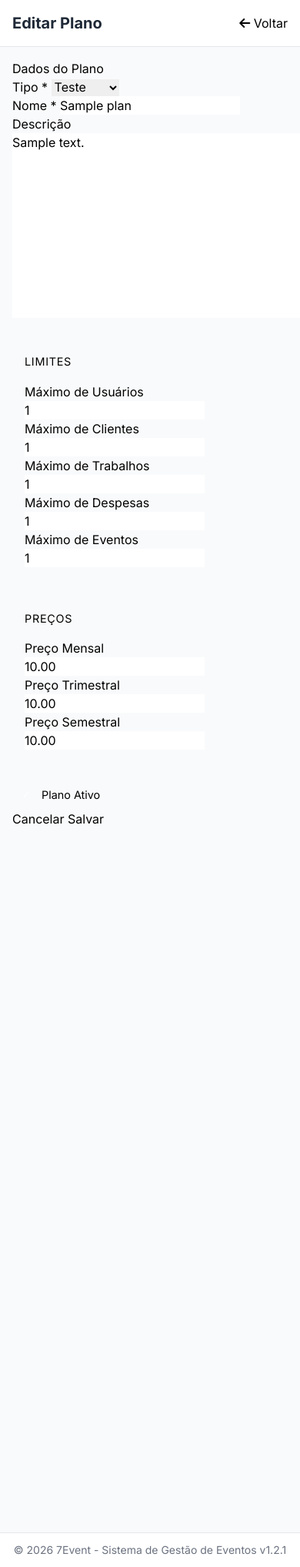
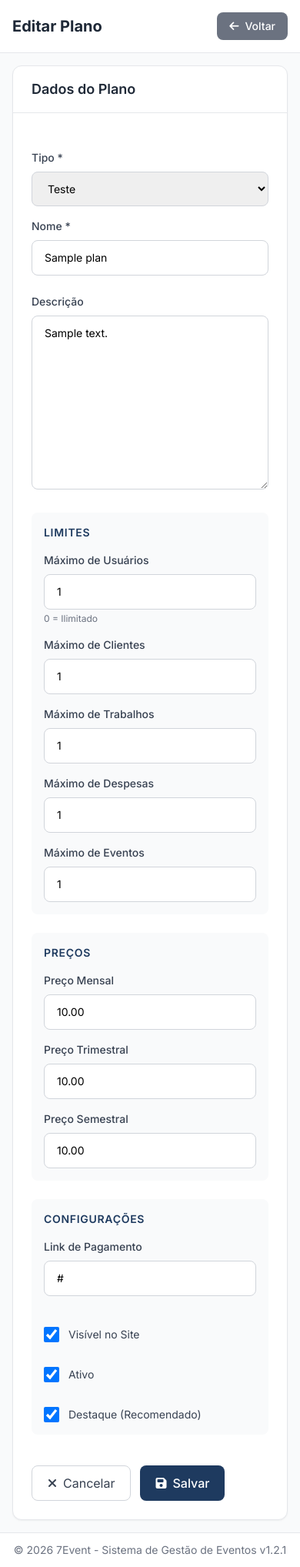
Before and after one commit to 7event24-alt/7event, a Django app: page /admin-panel/planos/1/editar/ in a window 390 px wide. Shown: the part 73-2109 px from the top of the page at 77% size. Run offline with Django 5.2, Linux system fonts and the light colour scheme; a user stored in the database is signed in; tables that the repository leaves empty hold one stand-in row (values such as "Sample post"); grey boxes marked "Sample" are stand-in pictures; data that the repository does not hold is empty; some libraries are stand-ins or nearby versions.

Commit message:
fix(admin_panel): add missing fields to PlanForm POST and update template with Tailwind
- Add payment_link, is_visible, and highlight fields to PlanForm in POST method
- Add __init__ method with Tailwind classes for checkboxes
- Add jQuery before Inputmask in base.html for phone mask to work
- Apply phone mask in profile edit mode
- Full Tailwind rewrite of plan_form.html template

```diff
--- a/base/admin_panel/views.py
+++ b/base/admin_panel/views.py
@@ -393,8 +393,29 @@ class PlanEditView(LoginRequiredMixin, View):
                     "price_monthly",
                     "price_quarterly",
                     "price_semester",
+                    "payment_link",
+                    "is_visible",
                     "is_active",
+                    "highlight",
                 ]
+
+            def __init__(self, *args, **kwargs):
+                super().__init__(*args, **kwargs)
+                for field in self.fields.values():
+                    field.widget.attrs.update(
+                        {
+                            "class": "w-full px-4 py-3 border border-gray-300 rounded-lg focus:ring-2 focus:ring-primary focus:border-primary outline-none text-sm"
+                        }
+                    )
+                self.fields["is_visible"].widget.attrs.update(
+                    {"class": "w-5 h-5 text-primary"}
+                )
+                self.fields["is_active"].widget.attrs.update(
+                    {"class": "w-5 h-5 text-primary"}
+                )
+                self.fields["highlight"].widget.attrs.update(
+                    {"class": "w-5 h-5 text-gold"}
+                )
 
         form = PlanForm(instance=plan)
         return render(request, self.template_name, {"form": form, "object": plan})
@@ -424,8 +445,29 @@ class PlanEditView(LoginRequiredMixin, View):
                     "price_monthly",
                     "price_quarterly",
                     "price_semester",
+                    "payment_link",
+                    "is_visible",
                     "is_active",
+                    "highlight",
                 ]
+
+            def __init__(self, *args, **kwargs):
+                super().__init__(*args, **kwargs)
+                for field in self.fields.values():
+                    field.widget.attrs.update(
+                        {
+                            "class": "w-full px-4 py-3 border border-gray-300 rounded-lg focus:ring-2 focus:ring-primary focus:border-primary outline-none text-sm"
+                        }
+                    )
+                self.fields["is_visible"].widget.attrs.update(
+                    {"class": "w-5 h-5 text-primary"}
+                )
+                self.fields["is_active"].widget.attrs.update(
+                    {"class": "w-5 h-5 text-primary"}
+                )
+                self.fields["highlight"].widget.attrs.update(
+                    {"class": "w-5 h-5 text-gold"}
+                )
 
         form = PlanForm(request.POST, instance=plan)
         if form.is_valid():
--- a/base/templates/accounts/profile.html
+++ b/base/templates/accounts/profile.html
@@ -393,6 +393,12 @@ function toggleEditMode() {
         displayMode.classList.add('hidden');
         editForm.classList.remove('hidden');
         editBtn.innerHTML = '<i class="fas fa-times"></i> Cancelar';
+
+        // Apply phone mask when edit form is shown
+        if (typeof Inputmask !== 'undefined') {
+            Inputmask({ mask: '(99) 99999-9999' }).mask(document.querySelectorAll('#editForm [data-mask="phone"]'));
+            Inputmask({ mask: '(99) 9999-9999' }).mask(document.querySelectorAll('#editForm [data-mask="phone-fixed"]'));
+        }
     }
 }
 </script>
--- a/base/templates/admin_panel/plan_form.html
+++ b/base/templates/admin_panel/plan_form.html
@@ -4,143 +4,133 @@
 {% block page_title %}{% if object %}Editar{% else %}Novo{% endif %} Plano{% endblock %}
 
 {% block header_actions %}
-<a href="{% url 'admin_panel:plan_list' %}" class="btn btn-secondary">
+<a href="{% url 'admin_panel:plan_list' %}" class="bg-gray-500 hover:bg-gray-600 text-white px-4 py-2 rounded-lg text-sm font-medium flex items-center gap-2 transition-colors">
     <i class="fas fa-arrow-left"></i> Voltar
 </a>
 {% endblock %}
 
 {% block content %}
-<div class="card" style="max-width: 800px; margin: 0 auto;">
-    <div class="card-header">
-        <h3 class="card-title">Dados do Plano</h3>
+<div class="max-w-3xl mx-auto">
+    <div class="bg-white rounded-xl shadow-sm border border-gray-200 overflow-hidden">
+        <div class="px-6 py-4 border-b border-gray-200">
+            <h3 class="text-lg font-semibold text-gray-800">Dados do Plano</h3>
         </div>
-    <div class="card-body">
-        <form method="post">
+        <div class="p-6">
+            <form method="post" class="space-y-6">
                 {% csrf_token %}
 
-            <div class="form-row">
-                <div class="form-group">
-                    <label class="label">{{ form.type.label }} *</label>
+                {% if form.errors %}
+                <div class="bg-red-100 border border-red-400 text-red-700 px-4 py-3 rounded-lg">
+                    <p>Por favor, corrija os erros abaixo.</p>
+                </div>
+                {% endif %}
+
+                <div class="grid grid-cols-1 md:grid-cols-2 gap-4">
+                    <div>
+                        <label class="block text-sm font-medium text-gray-700 mb-2">{{ form.type.label }} *</label>
                         {{ form.type }}
+                        {% if form.type.errors %}
+                        <span class="text-red-500 text-sm">{{ form.type.errors.0 }}</span>
+                        {% endif %}
                     </div>
-                <div class="form-group">
-                    <label class="label">{{ form.name.label }} *</label>
+                    <div>
+                        <label class="block text-sm font-medium text-gray-700 mb-2">{{ form.name.label }} *</label>
                         {{ form.name }}
+                        {% if form.name.errors %}
+                        <span class="text-red-500 text-sm">{{ form.name.errors.0 }}</span>
+                        {% endif %}
                     </div>
                 </div>
 
-            <div class="form-group">
-                <label class="label">{{ form.description.label }}</label>
+                <div>
+                    <label class="block text-sm font-medium text-gray-700 mb-2">{{ form.description.label }}</label>
                     {{ form.description }}
+                    {% if form.description.errors %}
+                    <span class="text-red-500 text-sm">{{ form.description.errors.0 }}</span>
+                    {% endif %}
                 </div>
 
-            <div class="form-section">
-                <h4>Limites</h4>
-                <div class="form-row">
-                    <div class="form-group">
-                        <label class="label">{{ form.max_users.label }}</label>
+                <div class="bg-gray-50 rounded-lg p-4 space-y-4">
+                    <h4 class="text-sm font-semibold text-primary uppercase tracking-wider">Limites</h4>
+                    <div class="grid grid-cols-1 md:grid-cols-2 gap-4">
+                        <div>
+                            <label class="block text-sm font-medium text-gray-700 mb-2">{{ form.max_users.label }}</label>
                             {{ form.max_users }}
+                            <p class="text-xs text-gray-500 mt-1">0 = Ilimitado</p>
                         </div>
-                    <div class="form-group">
-                        <label class="label">{{ form.max_clients.label }}</label>
+                        <div>
+                            <label class="block text-sm font-medium text-gray-700 mb-2">{{ form.max_clients.label }}</label>
                             {{ form.max_clients }}
                         </div>
                     </div>
-                <div class="form-row">
-                    <div class="form-group">
-                        <label class="label">{{ form.max_jobs.label }}</label>
+                    <div class="grid grid-cols-1 md:grid-cols-2 gap-4">
+                        <div>
+                            <label class="block text-sm font-medium text-gray-700 mb-2">{{ form.max_jobs.label }}</label>
                             {{ form.max_jobs }}
                         </div>
-                    <div class="form-group">
-                        <label class="label">{{ form.max_expenses.label }}</label>
+                        <div>
+                            <label class="block text-sm font-medium text-gray-700 mb-2">{{ form.max_expenses.label }}</label>
                             {{ form.max_expenses }}
                         </div>
                     </div>
-                <div class="form-row">
-                    <div class="form-group">
-                        <label class="label">{{ form.max_agenda_events.label }}</label>
+                    <div>
+                        <label class="block text-sm font-medium text-gray-700 mb-2">{{ form.max_agenda_events.label }}</label>
                         {{ form.max_agenda_events }}
                     </div>
                 </div>
-            </div>
 
-            <div class="form-section">
-                <h4>Preços</h4>
-                <div class="form-row">
-                    <div class="form-group">
-                        <label class="label">{{ form.price_monthly.label }}</label>
+                <div class="bg-gray-50 rounded-lg p-4 space-y-4">
+                    <h4 class="text-sm font-semibold text-primary uppercase tracking-wider">Preços</h4>
+                    <div class="grid grid-cols-1 md:grid-cols-3 gap-4">
+                        <div>
+                            <label class="block text-sm font-medium text-gray-700 mb-2">{{ form.price_monthly.label }}</label>
                             {{ form.price_monthly }}
                         </div>
-                    <div class="form-group">
-                        <label class="label">{{ form.price_quarterly.label }}</label>
+                        <div>
+                            <label class="block text-sm font-medium text-gray-700 mb-2">{{ form.price_quarterly.label }}</label>
                             {{ form.price_quarterly }}
                         </div>
-                    <div class="form-group">
-                        <label class="label">{{ form.price_semester.label }}</label>
+                        <div>
+                            <label class="block text-sm font-medium text-gray-700 mb-2">{{ form.price_semester.label }}</label>
                             {{ form.price_semester }}
                         </div>
                     </div>
                 </div>
 
-            <div class="form-group">
-                <label class="checkbox-label">
+                <div class="bg-gray-50 rounded-lg p-4 space-y-4">
+                    <h4 class="text-sm font-semibold text-primary uppercase tracking-wider">Configurações</h4>
+                    <div class="grid grid-cols-1 md:grid-cols-2 gap-4">
+                        <div>
+                            <label class="block text-sm font-medium text-gray-700 mb-2">{{ form.payment_link.label }}</label>
+                            {{ form.payment_link }}
+                        </div>
+                        <div class="flex items-center gap-3 pt-6">
+                            {{ form.is_visible }}
+                            <label class="text-sm text-gray-700">{{ form.is_visible.label }}</label>
+                        </div>
+                    </div>
+                    <div class="grid grid-cols-1 md:grid-cols-2 gap-4">
+                        <div class="flex items-center gap-3 pt-4">
                             {{ form.is_active }}
-                    <span class="checkmark"></span>
-                    <span class="checkbox-text">Plano Ativo</span>
-                </label>
+                            <label class="text-sm text-gray-700">{{ form.is_active.label }}</label>
+                        </div>
+                        <div class="flex items-center gap-3 pt-4">
+                            {{ form.highlight }}
+                            <label class="text-sm text-gray-700">{{ form.highlight.label }}</label>
+                        </div>
+                    </div>
                 </div>
 
-            <div class="form-actions">
-                <a href="{% url 'admin_panel:plan_list' %}" class="btn btn-outline">Cancelar</a>
-                <button type="submit" class="btn btn-primary">Salvar</button>
+                <div class="flex gap-3 pt-4">
+                    <a href="{% url 'admin_panel:plan_list' %}" class="border border-gray-300 text-gray-700 px-5 py-2.5 rounded-lg hover:bg-gray-50 transition flex items-center gap-2">
+                        <i class="fas fa-times"></i> Cancelar
+                    </a>
+                    <button type="submit" class="bg-primary hover:bg-secondary text-white px-5 py-2.5 rounded-lg font-medium transition flex items-center gap-2">
+                        <i class="fas fa-save"></i> Salvar
+                    </button>
                 </div>
             </form>
         </div>
     </div>
-
-<style>
-.form-section {
-    margin: 1.5rem 0;
-    padding: 1rem;
-    background: var(--color-gray-50);
-    border-radius: 8px;
-}
-.form-section h4 {
-    margin-bottom: 1rem;
-    color: var(--color-primary);
-    font-size: 0.9rem;
-    text-transform: uppercase;
-    letter-spacing: 0.05em;
-}
-.checkbox-label {
-    display: flex;
-    align-items: center;
-    cursor: pointer;
-    padding: 0.5rem;
-}
-.checkbox-label input { display: none; }
-.checkmark {
-    width: 20px;
-    height: 20px;
-    border: 2px solid var(--color-gray-400);
-    border-radius: 4px;
-    margin-right: 10px;
-    display: flex;
-    align-items: center;
-    justify-content: center;
-}
-.checkbox-label input:checked + .checkmark {
-    background: var(--color-primary);
-    border-color: var(--color-primary);
-}
-.checkbox-label input:checked + .checkmark::after {
-    content: '✓';
-    color: white;
-    font-size: 12px;
-}
-.checkbox-text {
-    font-size: 0.9rem;
-    color: var(--color-gray-700);
-}
-</style>
+</div>
 {% endblock %}
--- a/base/templates/base.html
+++ b/base/templates/base.html
@@ -18,6 +18,7 @@
             }
         }
     </script>
+    <script src="https://cdnjs.cloudflare.com/ajax/libs/jquery/3.6.0/jquery.min.js"></script>
     <script src="https://cdnjs.cloudflare.com/ajax/libs/inputmask/5.0.8/jquery.inputmask.min.js"></script>
     <link rel="stylesheet" href="https://cdnjs.cloudflare.com/ajax/libs/font-awesome/6.4.0/css/all.min.css">
     <link href="https://fonts.googleapis.com/css2?family=Inter:wght@300;400;500;600;700&display=swap" rel="stylesheet">
```
Lines whose indentation alone changed are shown as unchanged.
